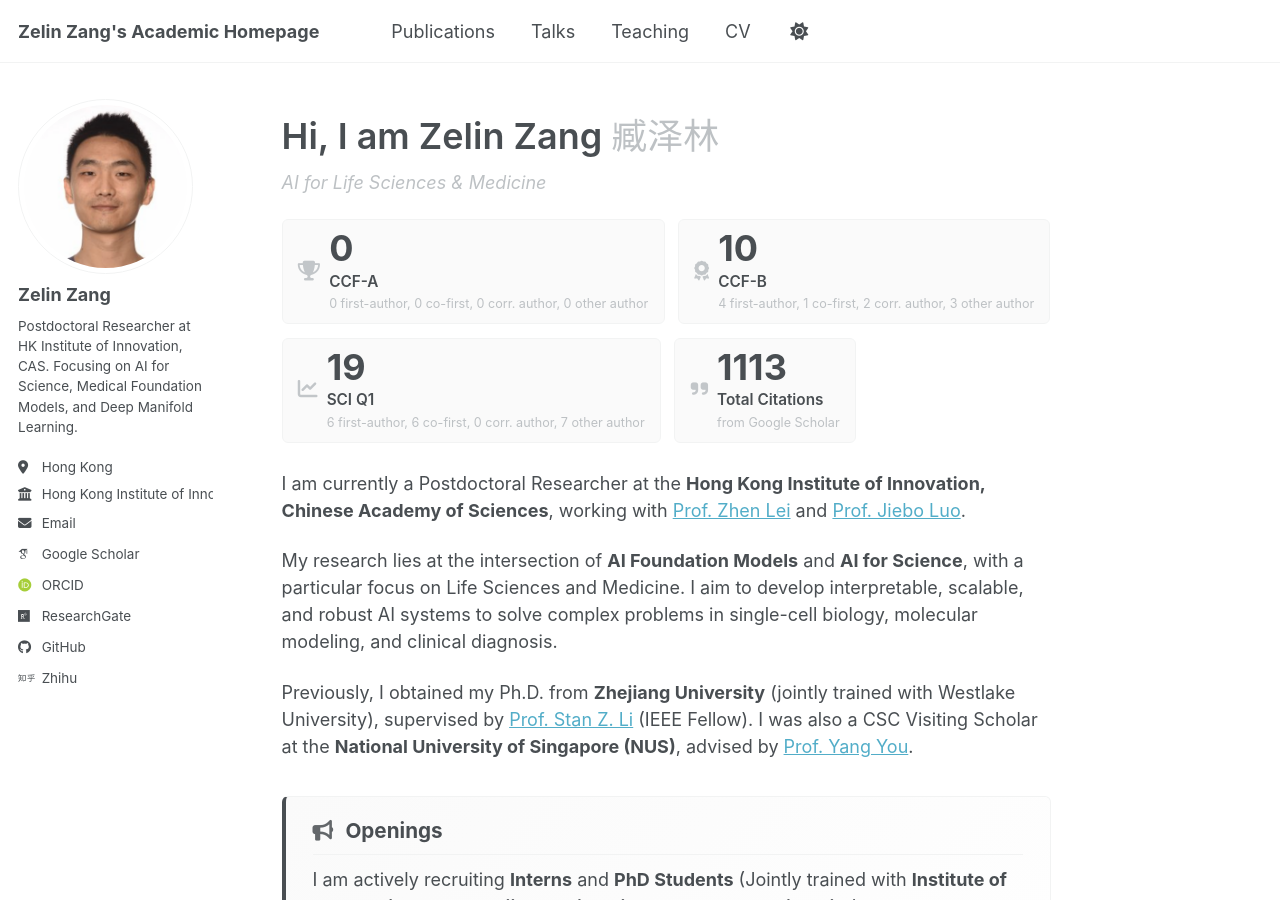
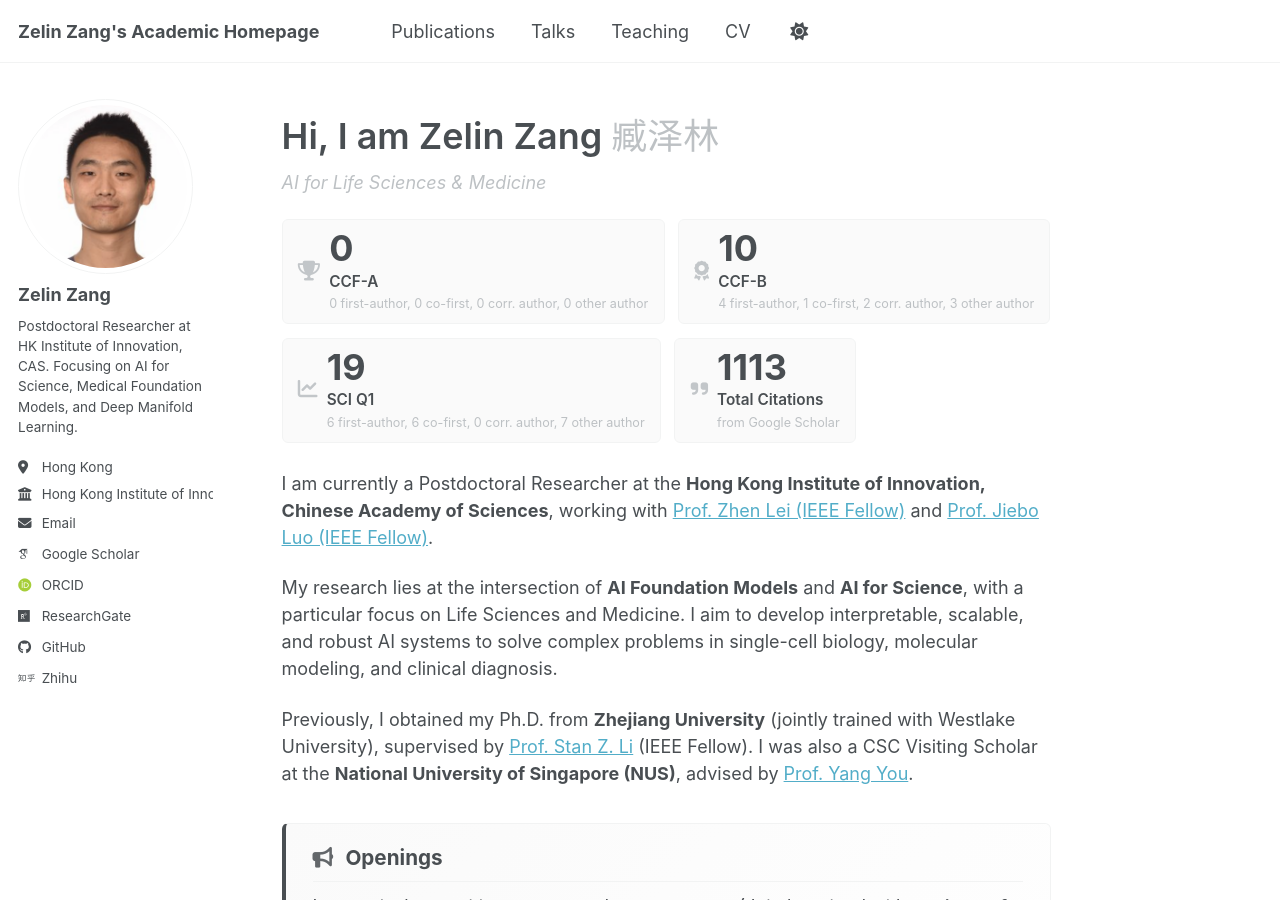
Before and after one commit to zangzelin/zangzelin.github.io, a Jekyll site: the page built from _pages/about.md, in a window 1280 px wide and 900 px high. Built offline with Jekyll 4.4.1, drawn with Linux system fonts in a browser that asks for light colours; some web fonts are replaced; a script bundle is joined from its source files by our own code; library files that are not in the unit come from our copies.

Commit message:
auto push

```diff
--- a/_pages/about.md
+++ b/_pages/about.md
@@ -14,7 +14,7 @@ redirect_from:
 
 {% include publication-stats.html %}
 
-I am currently a Postdoctoral Researcher at the **Hong Kong Institute of Innovation, Chinese Academy of Sciences**, working with [Prof. Zhen Lei](https://scholar.google.com/citations?user=cuJ3QG8AAAAJ&hl=zh-CN) and [Prof. Jiebo Luo](https://www.cs.rochester.edu/u/jluo/).
+I am currently a Postdoctoral Researcher at the **Hong Kong Institute of Innovation, Chinese Academy of Sciences**, working with [Prof. Zhen Lei (IEEE Fellow)](https://scholar.google.com/citations?user=cuJ3QG8AAAAJ&hl=zh-CN) and [Prof. Jiebo Luo (IEEE Fellow)](https://www.cs.rochester.edu/u/jluo/).
 
 My research lies at the intersection of **AI Foundation Models** and **AI for Science**, with a particular focus on Life Sciences and Medicine. I aim to develop interpretable, scalable, and robust AI systems to solve complex problems in single-cell biology, molecular modeling, and clinical diagnosis.
 
```
